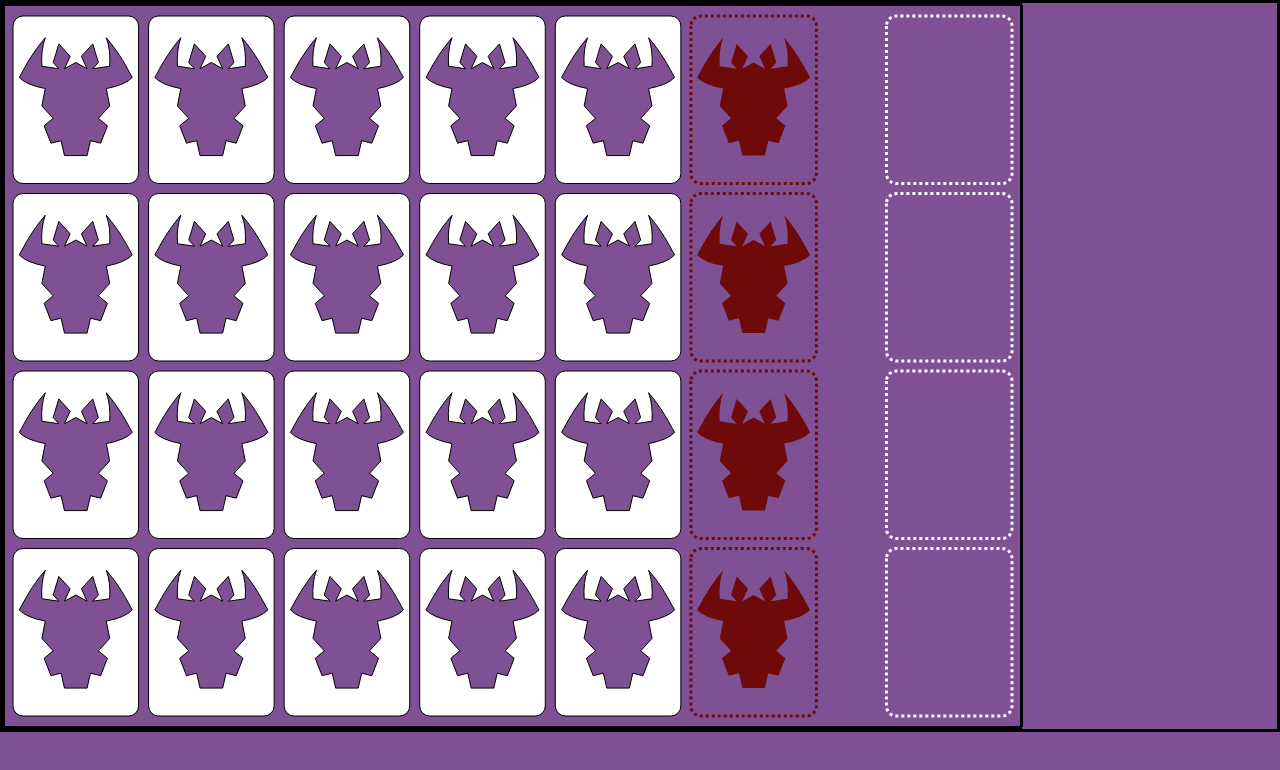
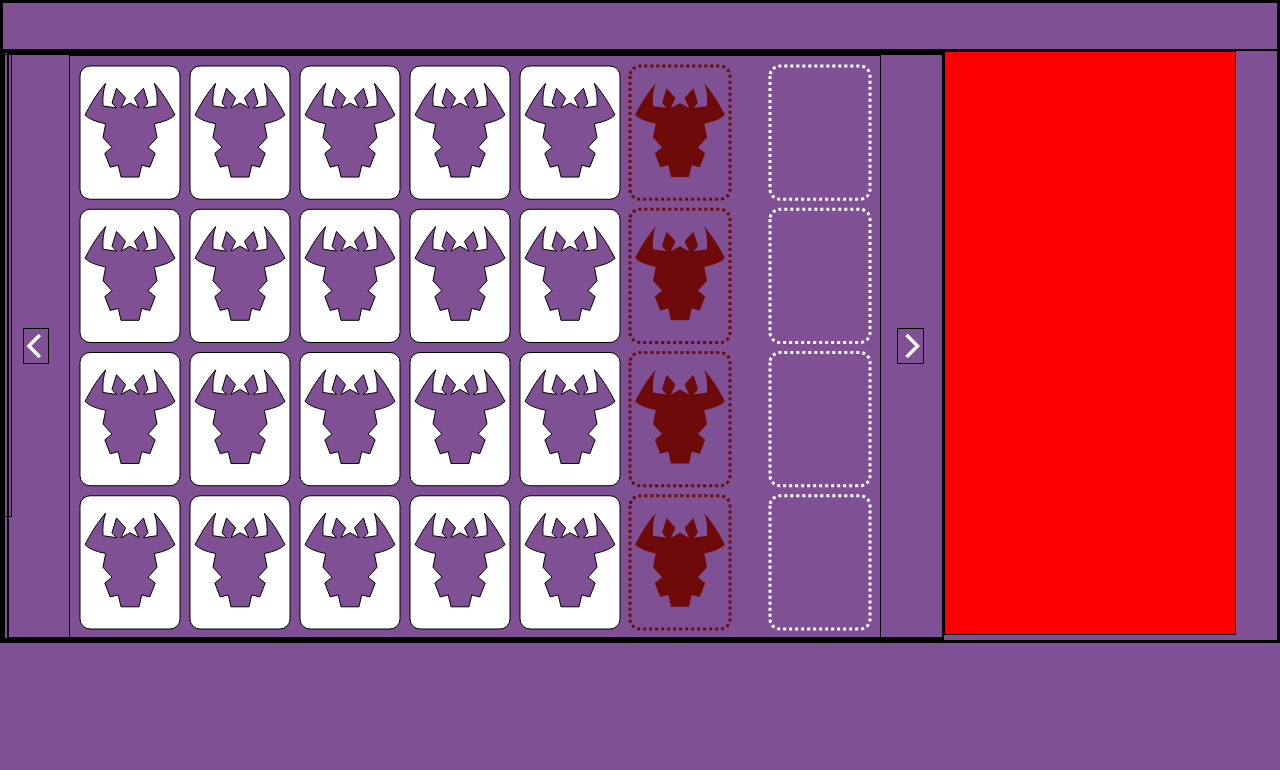
Before and after one commit to gonzaleznicolas/SixNimmt, a plain HTML site: page index.html in a window 1280 px wide. Drawn offline with Linux system fonts and the light colour scheme.

Commit message:
added a layout calculator and made everything size off of that

```diff
--- a/css/main.css
+++ b/css/main.css
@@ -7,7 +7,7 @@
 }
 
 header{
-	height: 50px;
+	height: 3em;
 }
 
 body{
@@ -36,6 +36,7 @@ body{
 	display: flex;
 	padding: 0.3em;
 	font-family: Courier;
+	background: red;
 	color: rgba(255, 255, 255, 1);
 	flex-direction: column;
 }
--- a/index.html
+++ b/index.html
@@ -9,7 +9,7 @@
 	<script src="flickity/flickity.pkgd.min.js" defer></script>
 	<script src="js/models/sixNimmtModel.js" defer"></script>
 	<script src="js/views/basicShapeDrawer.js" defer></script>
-	<script src='js/views/layoutGlobals.js' defer></script>
+	<script src='js/views/layoutCalculator.js' defer></script>
 	<script src='js/views/cardMovementLine.js' defer></script>
 	<script src="js/views/scoreboard.js" defer></script>
 	<script src="js/views/drawer.js" defer></script>
@@ -22,8 +22,8 @@
 	<script src="js/app.js" defer></script>
 </head>
 <body>
-	<!-- <header> -->
-	<!-- </header> -->
+	<header>
+	</header>
 	<div id="game">
 		<div class="gallery">
 			<div class="table galleryCell">
@@ -37,20 +37,9 @@
 				</div>
 			</div>
 		</div>
-		<!--
 		<div id="scoreboard">
-			Guillermo: 100 <br>
-			Guillermo: 100 <br>
-			Guillermo: 100 <br>
-			Guillermo: 100 <br>
-			Guillermo: 100 <br>
-			Guillermo: 100 <br>
-			Guillermo: 100 <br>
-			Guillermo: 100 <br>
-			Guillermo: 100 <br>
-			Guillermo: 100 <br>
 		</div>
-		-->
+
 	</div>
 </body>
 </html>
--- a/js/app.js
+++ b/js/app.js
@@ -1,6 +1,7 @@
 "use strict";
 
-let bSpectatorMode = true;
+let bSpectatorMode = false;
+const flickityEnabled = true;
 
 $(function () {
 	sixNimmtModel = new SixNimmtModel();
--- /dev/null
+++ b/js/views/layoutCalculator.js
@@ -0,0 +1,150 @@
+let deFactoSpaceForOneFlickityArrow = undefined;
+
+"use strict";
+
+class LayoutCalculator
+{
+	/************************************************************************************
+	Based on the window dimensions, this function will return an object with the following
+	members:
+		- galleryWidth
+		- galleryHeight
+		- bScoreboardBelowGallery
+		- scoreboardWidth
+		- scoreboardHeight
+	*************************************************************************************/
+	static calculate()
+	{
+		const windowWidth = $(window).width();
+		const windowHeight = $(window).height();
+		/*******************************************************************************************
+		Give the gallery all the space on the screen, see if it wants to take up the full width
+		or the full height.
+		Note: I didnt really give it the full screen height, I deducted the height of the header,
+				and multiplied the remaining space by 0.9.
+				The reason for that if the width of the canvas is just right, it looks fine,
+				but if the height is exactly right, its hard to scroll perfectly to get the whole
+				canvas in the window. So give it 0.9 the space.
+		*******************************************************************************************/
+		let galleryDimensions = LayoutCalculator.calculateGalleryDimensions(windowWidth, (windowHeight - $('header').height())*0.9)
+
+		let galleryWidth = galleryDimensions.width;
+		let galleryHeight = galleryDimensions.height;
+		let bScoreboardBelowGallery = galleryDimensions.bTookUpFullMaxWidth;
+
+		/*******************************************************************************************
+		If the screen is such that the gallery took up the full width rather than the full height,
+		its a vertical screen and we will put the scoreboard bellow the gallery
+		*******************************************************************************************/
+		if (bScoreboardBelowGallery)
+		{
+			/* CASE 1 : screen vertical alignment: place scoreboard bellow gallery*/
+			return {galleryWidth: galleryWidth,
+					galleryHeight: galleryHeight,
+					bScoreboardBelowGallery: true,
+					scoreboardWidth: galleryWidth,
+					scoreboardHeight: 1000};
+		}
+
+		/*******************************************************************************************
+		If here, it means the gallery took up the full height of the screen, and we will be doing a
+		horizontal alignment. I.e. the scoreboard will be to the right of the gallery.
+		We dont want the width of the gallery + the width of the scoreboard to be wider that the screen,
+		we never want horizontal scrolling.
+		But we need to make sure the scoreboard is wide enough. We will define wide enough as
+		1/4 * galleryHeight.
+		So, check if the space left to the right of the gallery is wide enough.
+		*******************************************************************************************/
+		if (windowWidth - galleryWidth > LayoutCalculator.scoreboardWidthWhenHorizontalLayout(galleryHeight))
+		{
+			/* CASE 2 : screen horizontal alignment: place scoreboard beside gallery. There was naturally space for the scoreboard.*/
+			return {galleryWidth: galleryWidth, galleryHeight: galleryHeight,
+					bScoreboardBelowGallery: false,
+					scoreboardWidth: LayoutCalculator.scoreboardWidthWhenHorizontalLayout(galleryHeight),
+					scoreboardHeight: galleryHeight};
+		}
+
+		/*******************************************************************************************
+		If here, we are laying out in horizontal mode, but the space left to the right of the gallery
+		is not wide enough for the scoreboard.
+		So, recalculate the gallery dimensions, and give it as its max width the
+		screen width - space needed for scoreboard.
+		*******************************************************************************************/
+		galleryDimensions = LayoutCalculator.calculateGalleryDimensions(windowWidth - LayoutCalculator.scoreboardWidthWhenHorizontalLayout(galleryHeight), (windowHeight - $('header').height())*0.9)
+		galleryWidth = galleryDimensions.width;
+		galleryHeight = galleryDimensions.height;
+
+		/* CASE 3 : screen horizontal alignment: place scoreboard beside gallery. Gallery had to be shrunk to fit scoreboard.*/
+		return {galleryWidth: galleryWidth, galleryHeight: galleryHeight,
+			bScoreboardBelowGallery: false,
+			scoreboardWidth: LayoutCalculator.scoreboardWidthWhenHorizontalLayout(galleryHeight),
+			scoreboardHeight: galleryHeight};
+
+	}
+
+
+	/****************************************************************************************************************************************************************
+	In order to calculate the dimensions of the gallery, we need to calculate the dimensions of the table canvas.
+	Why?
+	Because the gallery's dimensions are set to fit its largest cell, which in our case is always the table canvas.
+	The other consideration is whether flickity is on or off. If off, deFactoSpaceForOneFlickityArrow==0 and so we dont leave space for arrows
+	Note: if flickity is off, the hand will show below the game canvas, and so in reality the gallery height is larger than what we calculate here,
+	but even then, we only want the scoreboard to be as tall as the table canvas so there is no need to account for the height of the gallery being different
+	when flickity is off.
+
+	Explanation of the formulas...?
+		The point is to calculate the dimensions of the table canvas based on card dimensions, margins, etc.
+
+		See the constants cardHeightToWidthFactor, spaceOnTableForThisNumberOfRows, spaceOnTableForThisNumberOfCols, margin,
+		and extraSpaceBetween6thColAndLastCol.
+		Those numbers will be set by the the user and the canvas and cards will be layed out acordingly.
+
+		The dimensions of the canvas considering the number of cards and the dimensions of the cards can be derived this way:
+
+			cardWidth = cardHeight * cardHeightToWidthFactor
+			tableCanvasWidth = (spaceOnTableForThisNumberOfCols * cardWidth) + (spaceOnTableForThisNumberOfCols + 1 + extraNumberOfMarginsBetween6thColAndLastCol)*margin
+			tableCanvasHeight = (spaceOnTableForThisNumberOfRows * cardHeight) + (spaceOnTableForThisNumberOfRows + 1)*margin
+
+			For this function, we need to use the formulas above to relate tableCanvasWidth and tableCanvasHeight to eachother in terms of the constants.
+			(cancel out the unknowns cardWidth and cardHeight)
+
+			The result is:
+				tableCanvasHeight = ((spaceOnTableForThisNumberOfRows*
+												(tableCanvasWidth - ((spaceOnTableForThisNumberOfCols + 1 + extraNumberOfMarginsBetween6thColAndLastCol)*margin)))/
+												(spaceOnTableForThisNumberOfCols * cardHeightToWidthFactor)) +
+												((spaceOnTableForThisNumberOfRows + 1)*margin)
+				tableCanvasWidth = ((spaceOnTableForThisNumberOfCols *
+											 cardHeightToWidthFactor * (tableCanvasHeight - ((spaceOnTableForThisNumberOfRows + 1)*margin)))/
+											 spaceOnTableForThisNumberOfRows) + ((spaceOnTableForThisNumberOfCols + 1 + extraNumberOfMarginsBetween6thColAndLastCol)*margin)
+	****************************************************************************************************************************************************************/
+	static calculateGalleryDimensions(maxWidth, maxHeight)
+	{
+
+		let bTookUpFullMaxWidth = true;
+
+		// CASE 1
+		let tabletableCanvasWidth = maxWidth - 2*deFactoSpaceForOneFlickityArrow;
+		let tabletableCanvasHeight = ((spaceOnTableForThisNumberOfRows*
+												(tabletableCanvasWidth - ((spaceOnTableForThisNumberOfCols + 1 + extraNumberOfMarginsBetween6thColAndLastCol)*margin)))/
+												(spaceOnTableForThisNumberOfCols * cardHeightToWidthFactor)) +
+												((spaceOnTableForThisNumberOfRows + 1)*margin);
+
+		// if by setting tabletableCanvasWidth = maxWidth - 2*deFactoSpaceForOneFlickityArrow and maintaining the ration we make the canvas taller than the screen
+		if (tabletableCanvasHeight > maxHeight)
+		{
+				// CASE 2
+				tabletableCanvasHeight = maxHeight;
+				tabletableCanvasWidth = ((spaceOnTableForThisNumberOfCols *
+											 cardHeightToWidthFactor * (tabletableCanvasHeight - ((spaceOnTableForThisNumberOfRows + 1)*margin)))/
+											 spaceOnTableForThisNumberOfRows) + ((spaceOnTableForThisNumberOfCols + 1 + extraNumberOfMarginsBetween6thColAndLastCol)*margin);
+				bTookUpFullMaxWidth = false;
+		}
+
+		return {width: tabletableCanvasWidth + 2*deFactoSpaceForOneFlickityArrow, height: tabletableCanvasHeight, bTookUpFullMaxWidth: bTookUpFullMaxWidth};
+	}
+
+	static scoreboardWidthWhenHorizontalLayout(galleryHeight)
+	{
+		return (1/2)*galleryHeight;
+	}
+}
--- a/js/views/layoutGlobals.js
+++ /dev/null
@@ -1 +0,0 @@
-let deFactoSpaceForOneFlickityArrow = undefined;
--- a/js/views/scoreboard.js
+++ b/js/views/scoreboard.js
@@ -12,41 +12,10 @@ class Scoreboard
 
 	}
 
-	resize(galleryWidth, galleryHeight)
+	resize(scoreboardWidth, scoreboardHeight)
 	{
-		const windowWidth = $(window).width();
-		const windowHeight = $(window).height() - $('header').height();
-
-		const spaceBelowGallery = Math.abs(galleryHeight - windowHeight);
-		const spaceLeftOfGallery = Math.abs(galleryWidth - windowWidth);
-
-		// set scoreboard dimensions
-		if (spaceLeftOfGallery>= minScoreboardWidthWhenOnSide && spaceLeftOfGallery >= spaceBelowGallery)
-		{
-			// place the scoreboard to the left of the gallery
-			$("#game").css("flex-direction", "row-reverse");
-			$("#game").css("justify-content", "flex-end");
-			$("#scoreboard").css("align-items", "center");
-			$("#scoreboard").css("padding", 0 + "px" );
-			$("#scoreboard").css("width", Math.min(maxScoreboardWidthWhenOnSide, spaceLeftOfGallery) + "px" );
-			$("#scoreboard").css("height", galleryHeight + "px" );
-
-			const scoreboardWidth = $('#scoreboard').width();
-			const fontSize = 0.1 * scoreboardWidth;
-			$('#scoreboard').css("font-size", fontSize+"px");
-		}
-		else
-		{
-			// place the scoreboard below the gallery
-			$("#game").css("flex-direction", "column");
-			$("#scoreboard").css("padding-left", spaceForOneFlickityArrow + margin + "px" );
-			$("#scoreboard").css("align-items", "flex-start");
-			$("#scoreboard").css("width", windowWidth + "px" );
-
-			const scoreboardHeight = $('#scoreboard').width();
-			const fontSize = 0.07 * scoreboardHeight;
-			$('#scoreboard').css("font-size", fontSize+"px");
-		}
+		$("#scoreboard").css("width", scoreboardWidth + "px" );
+		$("#scoreboard").css("height", scoreboardHeight + "px" );
 	}
 
 }
--- a/js/views/sixNimmtView.js
+++ b/js/views/sixNimmtView.js
@@ -8,7 +8,7 @@ const spaceOnTableForThisNumberOfCols = 7;	// 6 for the game, one extra col for
 const numberOfColsInHandCanvas = 5;
 const numberOfRowsInHandCanvas = 2;
 const margin = 10; // px
-const extraNumberOfMarginsBetween6thColAndLastCol = 6;
+const extraNumberOfMarginsBetween6thColAndLastCol = 3;
 const radius = 10; // px
 const cowIsThisFractionOfCardHeight = 2/3;
 const cowIsThisFractionOfCardWidth = 9/10;
@@ -52,7 +52,8 @@ class SixNimmtView
 	{
 		let flickity = undefined;
 		try{
-			flickity = new Flickity( this._gallery[0], { cellAlign: 'center', contain: true, wrapAround: true, pageDots: false} );
+			if (flickityEnabled)
+				flickity = new Flickity( this._gallery[0], { cellAlign: 'center', contain: true, wrapAround: true, pageDots: false} );
 		}
 		catch (err)
 		{
@@ -66,31 +67,34 @@ class SixNimmtView
 		}
 	}
 
-	recalcGallerySize()
+	setGallerySize(galleryWidth)
 	{
-		const widerCanvas = bSpectatorMode ? this._tableDrawer.canvasWidth : Math.max(this._tableDrawer.canvasWidth, this._handDrawer.canvasWidth);
-		const galleryWidth = widerCanvas + 2*deFactoSpaceForOneFlickityArrow;
-		this._gallery.css("width", galleryWidth+"px"); // make it the wider canvas + 2* space for arrows
+		this._gallery.css("width", galleryWidth+"px");
 		if (!bSpectatorMode && this._flickity)
 			this._flickity.resize();	// the gallery sets its height to fit the tallest galleryCell. But you need to call resize for it to redraw.
 	}
 
 	onResizeWindowHelper()
 	{
+		const s = LayoutCalculator.calculate();
 		$("#game").css("visibility", "hidden");
 
-		this._tableDrawer.resize();
+		if (s.bScoreboardBelowGallery)
+			$("#game").css("flex-direction", "column");
+		else
+			$("#game").css("flex-direction", "row");
+
+		this._tableDrawer.resize(s.galleryWidth, s.galleryHeight);
 		if (!bSpectatorMode)
 			this._handDrawer.resize(this._tableDrawer._cardHeight);
 
-		// better to calculate gallery dimensions from the table canvas than to use jQuery on the gallery object. That was causing bugs.
-		//this._scoreboard.resize(this._tableDrawer._canvas.width + 2*deFactoSpaceForOneFlickityArrow, this._tableDrawer._canvas.height);
-		this.recalcGallerySize();
+		this._scoreboard.resize(s.scoreboardWidth, s.scoreboardHeight);
+		this.setGallerySize(s.galleryWidth);
 
 		this._tableDrawer.draw();
 		if (!bSpectatorMode)
 			this._handDrawer.draw();
-		//this._scoreboard.draw();
+		this._scoreboard.draw();
 
 		$("#game").css("visibility", "visible");
 	}
--- a/js/views/tableDrawer.js
+++ b/js/views/tableDrawer.js
@@ -91,9 +91,9 @@ class TableDrawer extends Drawer
 		ctx.closePath();
 	}
 
-	resize()
+	resize(galleryWidth, galleryHeight)
 	{
-		this.setCanvasSize();
+		this.setCanvasSize(galleryWidth - 2*deFactoSpaceForOneFlickityArrow, galleryHeight);
 		this.calculateCardDimensions();
 		this.calculateCardCoordinates();
 		this.calculateUpcomingCardCoordinates();
@@ -136,58 +136,9 @@ class TableDrawer extends Drawer
 		}
 	}
 
-	/*
-	The reason I set canvasHeight = windowHeight*0.9 in case 2 whereas in case 1 i set galleryWidth = windowWidth,
-	is that if the width of the canvas is just right, it looks fine, but if the height is exactly right, its hard to
-	scroll perfectly to get the whole canvas in the window.
-
-	Explanation of the formulas...?
-		See the constants cardHeightToWidthFactor, spaceOnTableForThisNumberOfRows, spaceOnTableForThisNumberOfCols, margin,
-		and extraSpaceBetween6thColAndLastCol.
-		Those numbers will be set by the the user and the canvas and cards will be layed out acordingly.
-
-		The dimensions of the canvas considering the number of cards and the dimensions of the cards can be derived this way:
-
-			cardWidth = cardHeight * cardHeightToWidthFactor
-			canvasWidth = (spaceOnTableForThisNumberOfCols * cardWidth) + (spaceOnTableForThisNumberOfCols + 1 + extraNumberOfMarginsBetween6thColAndLastCol)*margin
-			canvasHeight = spaceOnTableForThisNumberOfRows * cardHeight + (spaceOnTableForThisNumberOfRows + 1)*margin
-
-			For this function, we need to use the formulas above to relate canvasWidth and canvasHeight to eachother in terms of the constants.
-			(cancel out the unknowns cardWidth and cardHeight)
-
-			The result is:
-				canvasHeight = ((spaceOnTableForThisNumberOfRows*
-												(canvasWidth - ((spaceOnTableForThisNumberOfCols + 1 + extraNumberOfMarginsBetween6thColAndLastCol)*margin)))/
-												(spaceOnTableForThisNumberOfCols * cardHeightToWidthFactor)) +
-												((spaceOnTableForThisNumberOfRows + 1)*margin)
-				canvasWidth = ((spaceOnTableForThisNumberOfCols *
-											 cardHeightToWidthFactor * (canvasHeight - ((spaceOnTableForThisNumberOfRows + 1)*margin)))/
-											 spaceOnTableForThisNumberOfRows) + ((spaceOnTableForThisNumberOfCols + 1 + extraNumberOfMarginsBetween6thColAndLastCol)*margin)
-	*/
-	setCanvasSize()
+	setCanvasSize(width, height)
 	{
-		// Known variables
-		const windowWidth = $(window).width();
-		const windowHeight = $(window).height();
-
-		// CASE 1
-		let canvasWidth = windowWidth - 2*deFactoSpaceForOneFlickityArrow;
-		let canvasHeight = ((spaceOnTableForThisNumberOfRows*
-												(canvasWidth - ((spaceOnTableForThisNumberOfCols + 1 + extraNumberOfMarginsBetween6thColAndLastCol)*margin)))/
-												(spaceOnTableForThisNumberOfCols * cardHeightToWidthFactor)) +
-												((spaceOnTableForThisNumberOfRows + 1)*margin);
-
-		// if by setting canvasWidth = windowWidth - 2*deFactoSpaceForOneFlickityArrow and maintaining the ration we make the canvas taller than the screen
-		if (canvasHeight > windowHeight)
-		{
-				// CASE 2
-				canvasHeight = windowHeight*0.9;
-				canvasWidth = ((spaceOnTableForThisNumberOfCols *
-											 cardHeightToWidthFactor * (canvasHeight - ((spaceOnTableForThisNumberOfRows + 1)*margin)))/
-											 spaceOnTableForThisNumberOfRows) + ((spaceOnTableForThisNumberOfCols + 1 + extraNumberOfMarginsBetween6thColAndLastCol)*margin);
-		}
-
-		this._canvas.width = canvasWidth;
-		this._canvas.height = canvasHeight;
+		this._canvas.width = width;
+		this._canvas.height = height;
 	}
 }
```
